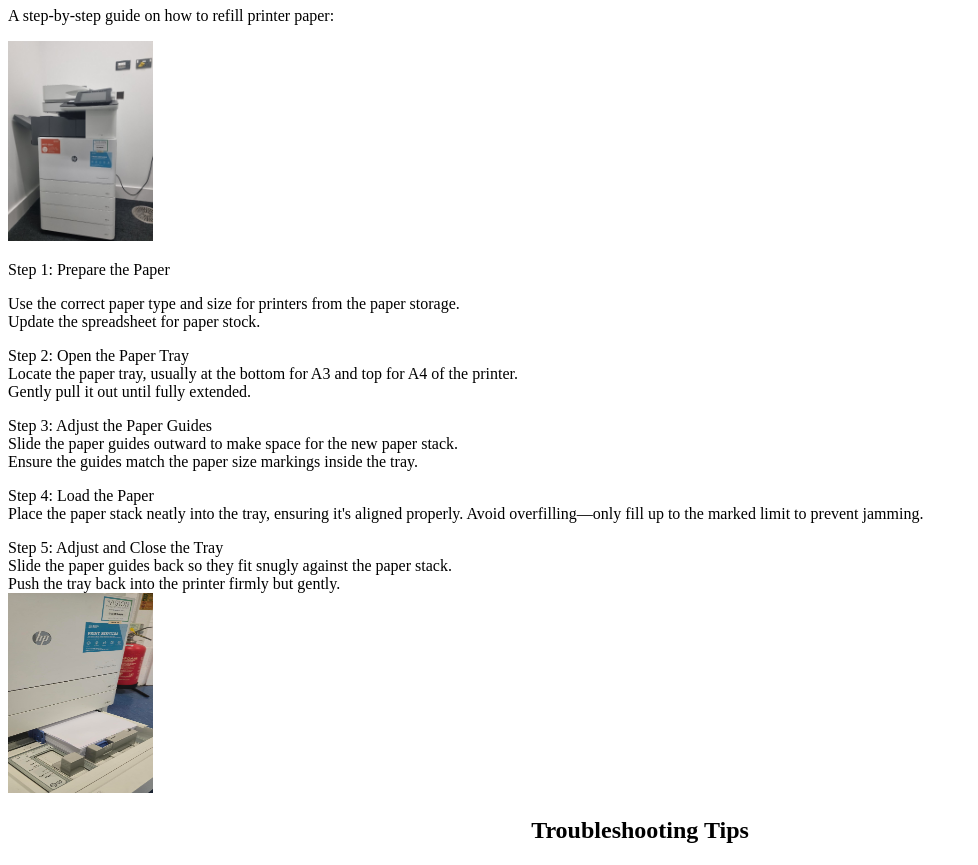
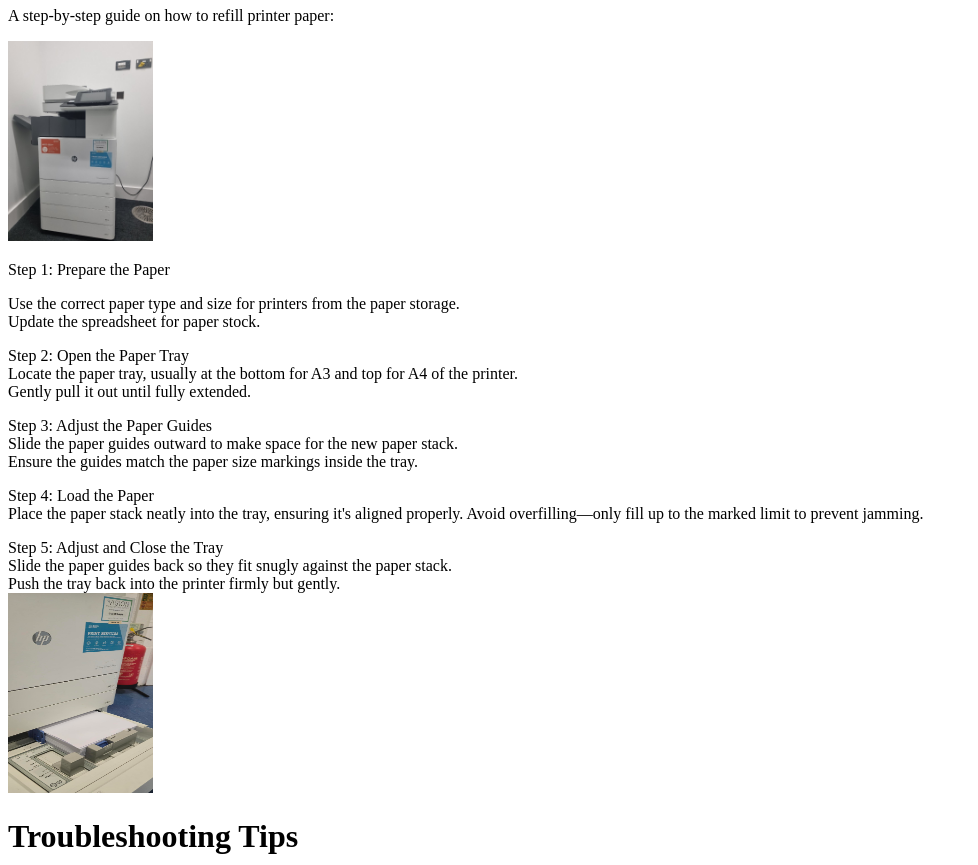
Before and after one commit to Sanchianunes/Printer-Refill, a plain HTML site: page index.html in a window 1280 px wide. Shown: the part 73-938 px from the top of the page, without its empty margins (0-978 px from the left). Drawn offline with Linux system fonts and the light colour scheme.

Commit message:
Update index.html

```diff
--- a/index.html
+++ b/index.html
@@ -6,7 +6,7 @@
 img {
   width: 100%;
 }
-  h1,h2 {
+  h1, {
   text-align: center;
     p {
   text-align: center;
@@ -36,7 +36,7 @@ Slide the paper guides back so they fit snugly against the paper stack.<br>
 Push the tray back into the printer firmly but gently.<br>
 <img src="img1.jpg" alt="printer tray img" style="width:145px;height:200px;">
 <p>
-<h2>Troubleshooting Tips</h2>
+<h1>Troubleshooting Tips</h1>
 Paper Jam? Remove any stuck paper carefully and reload.</br>
 Printer Not Detecting Paper? Ensure the tray is fully inserted and the guides are correctly positioned.</br>
 <img src="tray pic.png" alt="printer tray img" style="width:145px;height:200px;"><br>
```
